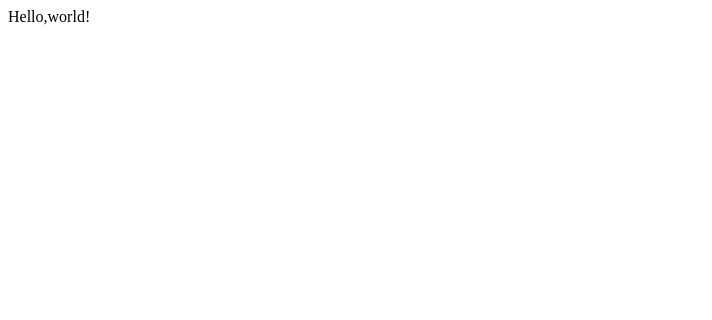
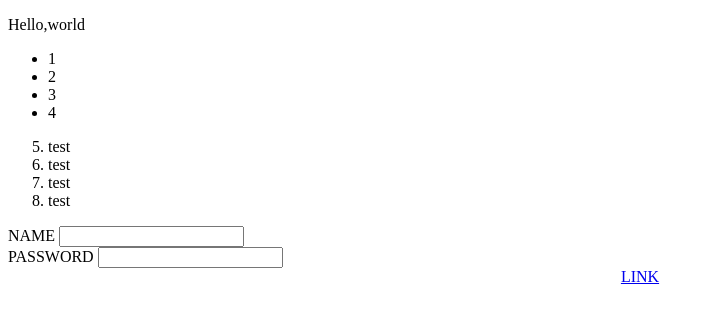
Before and after one commit to vadimperkin/test-git, a plain HTML site: page index.html in a window 1280 px wide. Shown: the whole page, without its empty margins (0-712 px from the left). Drawn offline with Linux system fonts and the light colour scheme.

Commit message:
Modified html

```diff
--- a/index.html
+++ b/index.html
@@ -7,6 +7,23 @@
   <title>Document</title>
 </head>
 <body>
-Hello,world!
+<p class="firstclass" <i>Hello,world</p>
+<ul id="nav">
+  <li class="item">1</li>
+  <li class="item">2</li>
+  <li class="item">3</li>
+  <li class="item">4</li>
+</ul>
+<ol start="5">
+  <li>test</li>
+  <li>test</li>
+  <li>test</li>
+  <li>test</li>
+</ol>
+<label for="name" title="Enter your name"<strong>NAME</label>
+<input type="text"> <br>
+<label for="password" title="password" <i>PASSWORD</label>
+<input type="text">
+<center title="Click to guess what"><a href="http://www.google.com" target="_blank">LINK<a/></center>
 </body>
 </html>
```
